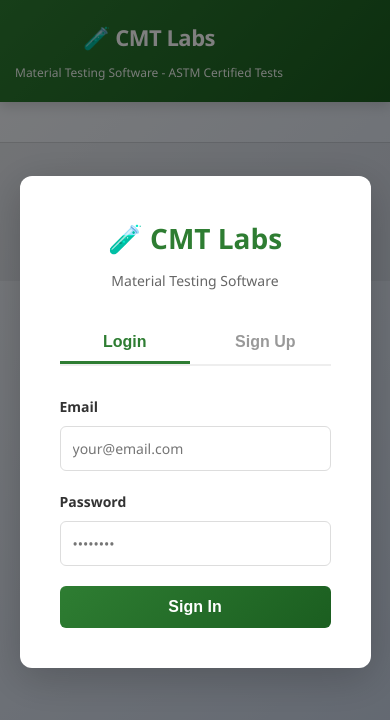
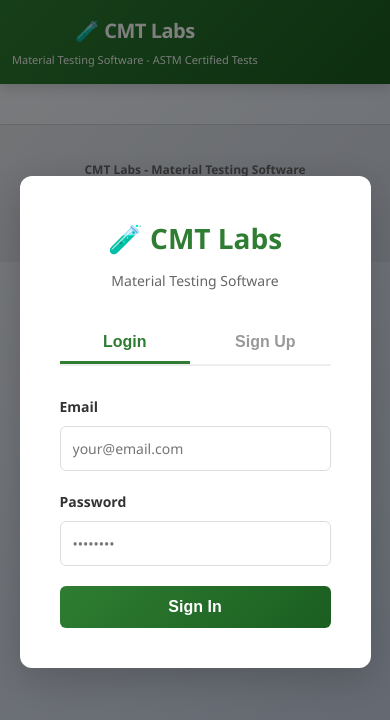
Before and after one commit to aldotoscanodelolmo-wq/cmt-labs, a plain HTML site: page frontend/index.html in a window 390 px wide. Drawn offline with nearby package versions, Linux system fonts and the light colour scheme.

Commit message:
FIX: More aggressive mobile optimization - reduce header padding and ensure viewport fits

```diff
--- a/frontend/index.html
+++ b/frontend/index.html
@@ -6,6 +6,13 @@
     <meta name="viewport" content="width=device-width, initial-scale=1.0">
     <title>CMT Labs - Material Testing Software</title>
     <style>
+        html, body {
+            width: 100%;
+            margin: 0;
+            padding: 0;
+            overflow-x: hidden;
+        }
+
         * { margin: 0; padding: 0; box-sizing: border-box; }
 
         body {
@@ -671,22 +678,21 @@
         }
 
         @media (max-width: 480px) {
-            body {
-                overflow-x: hidden;
-            }
-
             .header {
-                padding: 20px 15px;
+                padding: 15px 12px;
+                width: 100%;
             }
 
             .header h1 {
-                font-size: 22px;
-                margin-bottom: 8px;
+                font-size: 20px;
+                margin-bottom: 4px;
+                word-break: break-word;
             }
 
             .header p {
-                font-size: 12px;
+                font-size: 11px;
                 max-width: 100%;
+                word-break: break-word;
             }
 
             .container {
```
Also changed, not shown: public/index.html (+14 -8 lines).
